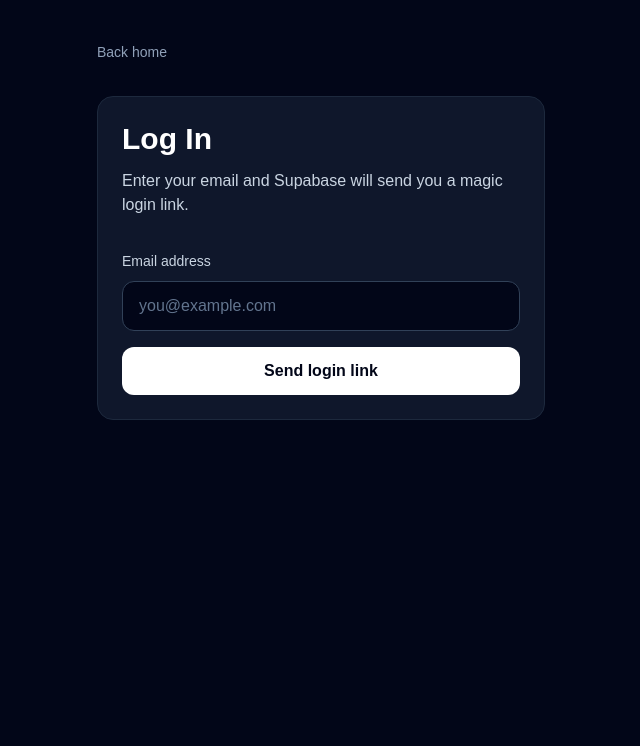
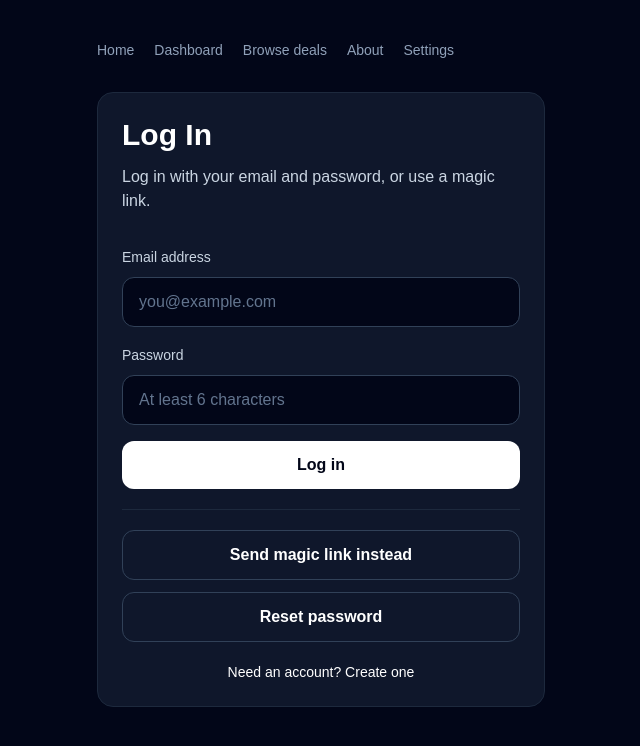
Before and after one commit to cordarrohiggins/steam-sale-watcher, a Next.js app: page /login in a window 1280 px wide. Shown: the top 746 px of the page, without its empty margins (319-959 px from the left). Built offline with nearby package versions, Linux system fonts and the light colour scheme; no server answers.

Commit message:
Add auth updates with untested password flows

```diff
--- a/app/login/page.tsx
+++ b/app/login/page.tsx
@@ -3,19 +3,102 @@
 import { useState } from "react";
 import Link from "next/link";
 import { supabase } from "@/lib/supabaseClient";
+import AppNav from "@/components/AppNav";
+
+type AuthMode = "login" | "signup";
 
 export default function LoginPage() {
+  const [authMode, setAuthMode] = useState<AuthMode>("login");
   const [email, setEmail] = useState("");
+  const [password, setPassword] = useState("");
+
   const [statusMessage, setStatusMessage] = useState("");
   const [errorMessage, setErrorMessage] = useState("");
   const [isLoading, setIsLoading] = useState(false);
+  const [isMagicLinkLoading, setIsMagicLinkLoading] = useState(false);
 
-  async function handleLogin(event: React.FormEvent<HTMLFormElement>) {
+  async function handlePasswordAuth(event: React.FormEvent<HTMLFormElement>) {
     event.preventDefault();
 
     setStatusMessage("");
     setErrorMessage("");
     setIsLoading(true);
+
+    try {
+      if (authMode === "login") {
+        const { error } = await supabase.auth.signInWithPassword({
+          email,
+          password,
+        });
+
+        if (error) {
+          throw error;
+        }
+
+        window.location.href = "/dashboard";
+        return;
+      }
+
+      const { error } = await supabase.auth.signUp({
+        email,
+        password,
+        options: {
+          emailRedirectTo: `${window.location.origin}/dashboard`,
+        },
+      });
+
+      if (error) {
+        throw error;
+      }
+
+      setStatusMessage(
+        "Account created. Check your email to confirm your account if required, then log in."
+      );
+      setPassword("");
+    } catch (error) {
+      setErrorMessage(
+        error instanceof Error ? error.message : "Unable to authenticate"
+      );
+    } finally {
+      setIsLoading(false);
+    }
+  }
+
+  async function handlePasswordReset() {
+    setStatusMessage("");
+    setErrorMessage("");
+
+    if (!email.trim()) {
+      setErrorMessage("Enter your email before requesting a password reset.");
+      return;
+    }
+
+    setIsMagicLinkLoading(true);
+
+    const { error } = await supabase.auth.resetPasswordForEmail(email, {
+      redirectTo: `${window.location.origin}/settings`,
+    });
+
+    setIsMagicLinkLoading(false);
+
+    if (error) {
+      setErrorMessage(error.message);
+      return;
+    }
+
+    setStatusMessage("Check your email for a password reset link.");
+  }
+
+  async function handleMagicLinkLogin() {
+    setStatusMessage("");
+    setErrorMessage("");
+    setIsMagicLinkLoading(true);
+
+    if (!email.trim()) {
+      setErrorMessage("Enter your email before requesting a magic link.");
+      setIsMagicLinkLoading(false);
+      return;
+    }
 
     const { error } = await supabase.auth.signInWithOtp({
       email,
@@ -24,7 +107,7 @@ export default function LoginPage() {
       },
     });
 
-    setIsLoading(false);
+    setIsMagicLinkLoading(false);
 
     if (error) {
       setErrorMessage(error.message);
@@ -32,23 +115,25 @@ export default function LoginPage() {
     }
 
     setStatusMessage("Check your email for a login link.");
-    setEmail("");
   }
 
   return (
     <main className="min-h-screen bg-slate-950 px-6 py-10 text-white">
       <section className="mx-auto max-w-md">
-        <Link href="/" className="text-sm text-slate-400 hover:text-white">
-          Back home
-        </Link>
+        <AppNav />
 
         <div className="mt-8 rounded-2xl border border-slate-800 bg-slate-900 p-6">
-          <h1 className="text-3xl font-bold">Log In</h1>
+          <h1 className="text-3xl font-bold">
+            {authMode === "login" ? "Log In" : "Create Account"}
+          </h1>
+
           <p className="mt-3 text-slate-300">
-            Enter your email and Supabase will send you a magic login link.
+            {authMode === "login"
+              ? "Log in with your email and password, or use a magic link."
+              : "Create an account with your email and password. Supabase may ask you to confirm your email before logging in."}
           </p>
 
-          <form onSubmit={handleLogin} className="mt-8 space-y-4">
+          <form onSubmit={handlePasswordAuth} className="mt-8 space-y-4">
             <div>
               <label htmlFor="email" className="text-sm font-medium text-slate-300">
                 Email address
@@ -65,25 +150,119 @@ export default function LoginPage() {
               />
             </div>
 
+            <div>
+              <label
+                htmlFor="password"
+                className="text-sm font-medium text-slate-300"
+              >
+                Password
+              </label>
+
+              <input
+                id="password"
+                type="password"
+                required
+                minLength={6}
+                value={password}
+                onChange={(event) => setPassword(event.target.value)}
+                placeholder="At least 6 characters"
+                className="mt-2 w-full rounded-xl border border-slate-700 bg-slate-950 px-4 py-3 text-white outline-none transition placeholder:text-slate-500 focus:border-slate-400"
+              />
+            </div>
+
             <button
               type="submit"
               disabled={isLoading}
               className="w-full rounded-xl bg-white px-6 py-3 font-semibold text-slate-950 transition hover:bg-slate-200 disabled:cursor-not-allowed disabled:opacity-60"
             >
-              {isLoading ? "Sending..." : "Send login link"}
+              {isLoading
+                ? authMode === "login"
+                  ? "Logging in..."
+                  : "Creating account..."
+                : authMode === "login"
+                  ? "Log in"
+                  : "Create account"}
             </button>
           </form>
 
+          <div className="mt-5 space-y-3 border-t border-slate-800 pt-5">
+            <button
+              type="button"
+              onClick={handleMagicLinkLogin}
+              disabled={isMagicLinkLoading}
+              className="w-full rounded-xl border border-slate-700 px-6 py-3 font-semibold text-white transition hover:bg-slate-800 disabled:cursor-not-allowed disabled:opacity-60"
+            >
+              {isMagicLinkLoading ? "Sending..." : "Send magic link instead"}
+            </button>
+
+            {authMode === "login" && (
+              <button
+                type="button"
+                onClick={handlePasswordReset}
+                disabled={isMagicLinkLoading}
+                className="w-full rounded-xl border border-slate-700 px-6 py-3 font-semibold text-white transition hover:bg-slate-800 disabled:cursor-not-allowed disabled:opacity-60"
+              >
+                Reset password
+              </button>
+            )}
+          </div>
+
+          <div className="mt-5 text-center text-sm text-slate-400">
+            {authMode === "login" ? (
+              <button
+                type="button"
+                onClick={() => {
+                  setAuthMode("signup");
+                  setStatusMessage("");
+                  setErrorMessage("");
+                }}
+                className="text-white underline-offset-4 hover:underline"
+              >
+                Need an account? Create one
+              </button>
+            ) : (
+              <button
+                type="button"
+                onClick={() => {
+                  setAuthMode("login");
+                  setStatusMessage("");
+                  setErrorMessage("");
+                }}
+                className="text-white underline-offset-4 hover:underline"
+              >
+                Already have an account? Log in
+              </button>
+            )}
+          </div>
+
           {statusMessage && (
-            <p className="mt-4 rounded-xl border border-green-800 bg-green-950/50 p-3 text-sm text-green-200">
-              {statusMessage}
-            </p>
+            <div className="mt-4 flex items-center justify-between gap-4 rounded-xl border border-green-800 bg-green-950/50 p-3 text-sm text-green-200">
+              <p>{statusMessage}</p>
+
+              <button
+                type="button"
+                onClick={() => setStatusMessage("")}
+                className="rounded-lg px-2 py-1 text-green-200 transition hover:bg-green-900/60"
+                aria-label="Dismiss success message"
+              >
+                ×
+              </button>
+            </div>
           )}
 
           {errorMessage && (
-            <p className="mt-4 rounded-xl border border-red-800 bg-red-950/50 p-3 text-sm text-red-200">
-              {errorMessage}
-            </p>
+            <div className="mt-4 flex items-center justify-between gap-4 rounded-xl border border-red-800 bg-red-950/50 p-3 text-sm text-red-200">
+              <p>{errorMessage}</p>
+
+              <button
+                type="button"
+                onClick={() => setErrorMessage("")}
+                className="rounded-lg px-2 py-1 text-red-200 transition hover:bg-red-900/60"
+                aria-label="Dismiss error message"
+              >
+                ×
+              </button>
+            </div>
           )}
         </div>
       </section>
--- a/app/page.tsx
+++ b/app/page.tsx
@@ -1,6 +1,40 @@
+"use client";
+
+import { useEffect, useState } from "react";
 import Link from "next/link";
+import { supabase } from "@/lib/supabaseClient";
 
 export default function Home() {
+  const [userEmail, setUserEmail] = useState<string | null>(null);
+  const [isCheckingSession, setIsCheckingSession] = useState(true);
+
+  useEffect(() => {
+    async function getSession() {
+      const { data } = await supabase.auth.getSession();
+
+      setUserEmail(data.session?.user.email ?? null);
+      setIsCheckingSession(false);
+    }
+
+    getSession();
+
+    const { data: authListener } = supabase.auth.onAuthStateChange(
+      (_event, session) => {
+        setUserEmail(session?.user.email ?? null);
+        setIsCheckingSession(false);
+      }
+    );
+
+    return () => {
+      authListener.subscription.unsubscribe();
+    };
+  }, []);
+
+  async function handleLogout() {
+    await supabase.auth.signOut();
+    setUserEmail(null);
+  }
+
   return (
     <main className="min-h-screen bg-slate-950 text-white">
       <section className="mx-auto flex min-h-screen max-w-5xl flex-col items-center justify-center px-6 text-center">
@@ -14,16 +48,16 @@ export default function Home() {
 
         <p className="mt-6 max-w-2xl text-lg text-slate-300">
           Search for Steam games, add them to your watchlist, set a target
-          price, and receive an email when a game drops below your chosen
-          amount.
+          price or discount alert, and receive an email when a game matches your
+          rule.
         </p>
 
-        <div className="mt-10 flex flex-col gap-4 sm:flex-row">
+        <div className="mt-10 flex flex-col gap-4 sm:flex-row sm:flex-wrap sm:justify-center">
           <Link
             href="/dashboard"
             className="rounded-xl bg-white px-6 py-3 font-semibold text-slate-950 transition hover:bg-slate-200"
           >
-            Go to Dashboard
+            Dashboard
           </Link>
 
           <Link
@@ -33,18 +67,28 @@ export default function Home() {
             Browse Deals
           </Link>
 
+          {userEmail ? (
+            <button
+              type="button"
+              onClick={handleLogout}
+              className="rounded-xl border border-slate-700 px-6 py-3 font-semibold text-white transition hover:bg-slate-900"
+            >
+              Log Out
+            </button>
+          ) : (
+            <Link
+              href="/login"
+              className="rounded-xl border border-slate-700 px-6 py-3 font-semibold text-white transition hover:bg-slate-900"
+            >
+              {isCheckingSession ? "Checking..." : "Log In"}
+            </Link>
+          )}
+
           <Link
             href="/about"
             className="rounded-xl border border-slate-700 px-6 py-3 font-semibold text-white transition hover:bg-slate-900"
           >
             About
-          </Link>
-
-          <Link
-            href="/login"
-            className="rounded-xl border border-slate-700 px-6 py-3 font-semibold text-white transition hover:bg-slate-900"
-          >
-            Log In
           </Link>
 
           <Link
@@ -54,6 +98,12 @@ export default function Home() {
             Settings
           </Link>
         </div>
+
+        {userEmail && (
+          <p className="mt-5 text-sm text-slate-400">
+            Logged in as {userEmail}
+          </p>
+        )}
       </section>
     </main>
   );
--- a/app/settings/page.tsx
+++ b/app/settings/page.tsx
@@ -53,6 +53,8 @@ export default function SettingsPage() {
   const [isSaving, setIsSaving] = useState(false);
   const [statusMessage, setStatusMessage] = useState("");
   const [errorMessage, setErrorMessage] = useState("");
+  const [newPassword, setNewPassword] = useState("");
+  const [isUpdatingPassword, setIsUpdatingPassword] = useState(false);
 
   useEffect(() => {
     async function loadSessionAndSettings() {
@@ -145,6 +147,42 @@ export default function SettingsPage() {
       );
     } finally {
       setIsSaving(false);
+    }
+  }
+
+  async function handleUpdatePassword() {
+    setStatusMessage("");
+    setErrorMessage("");
+
+    if (!userId) {
+      setErrorMessage("Please log in before changing your password.");
+      return;
+    }
+
+    if (newPassword.length < 6) {
+      setErrorMessage("Password must be at least 6 characters.");
+      return;
+    }
+
+    setIsUpdatingPassword(true);
+
+    try {
+      const { error } = await supabase.auth.updateUser({
+        password: newPassword,
+      });
+
+      if (error) {
+        throw error;
+      }
+
+      setNewPassword("");
+      setStatusMessage("Password updated.");
+    } catch (error) {
+      setErrorMessage(
+        error instanceof Error ? error.message : "Unable to update password"
+      );
+    } finally {
+      setIsUpdatingPassword(false);
     }
   }
 
@@ -241,6 +279,37 @@ export default function SettingsPage() {
                 <option value="daily_digest">Daily digest email</option>
                 <option value="off">No email alerts</option>
               </select>
+            </div>
+
+            <div className="rounded-2xl border border-slate-800 bg-slate-900 p-6">
+              <h2 className="text-xl font-semibold">Password</h2>
+              <p className="mt-2 text-sm text-slate-400">
+                Change the password for your Steam Sale Watcher account.
+              </p>
+
+              <div className="mt-5">
+                <label className="text-sm font-medium text-slate-300">
+                  New password
+                </label>
+
+                <input
+                  type="password"
+                  minLength={6}
+                  value={newPassword}
+                  onChange={(event) => setNewPassword(event.target.value)}
+                  placeholder="At least 6 characters"
+                  className="mt-2 w-full rounded-xl border border-slate-700 bg-slate-950 px-4 py-3 text-white outline-none transition placeholder:text-slate-500 focus:border-slate-400"
+                />
+              </div>
+
+              <button
+                type="button"
+                onClick={handleUpdatePassword}
+                disabled={isUpdatingPassword}
+                className="mt-5 rounded-xl border border-slate-700 px-5 py-3 font-semibold text-white transition hover:bg-slate-800 disabled:cursor-not-allowed disabled:opacity-60"
+              >
+                {isUpdatingPassword ? "Updating password..." : "Update password"}
+              </button>
             </div>
 
             <div className="rounded-2xl border border-slate-800 bg-slate-900 p-6">
```
Also changed, not shown: app/dashboard/page.tsx (+7 -0 lines).
